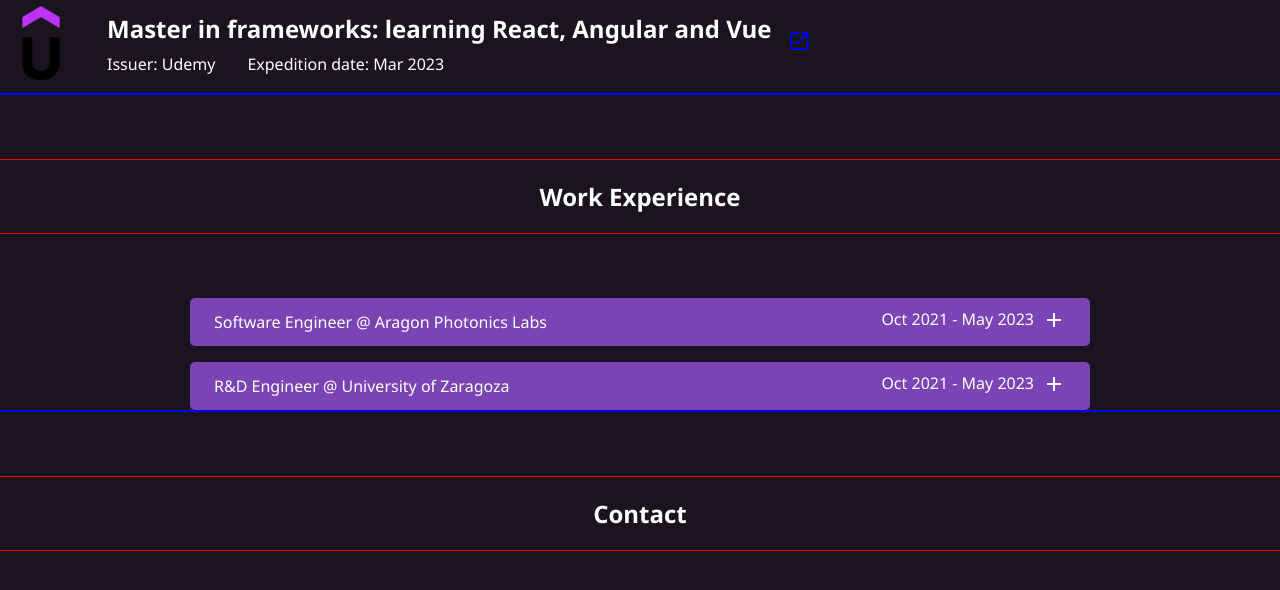
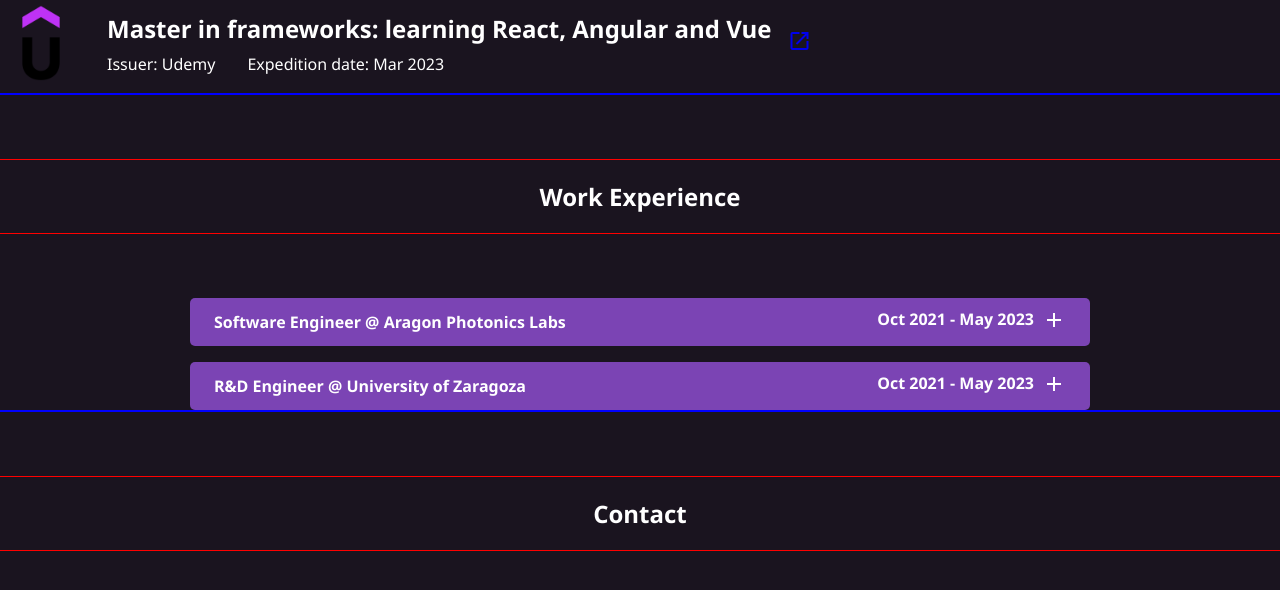
Before and after one commit to mmtnz/mmtnz.github.io, a React (Create React App) app: page / in a window 1280 px wide. Shown: the part 2106-2696 px from the top of the page. Built offline with nearby package versions, Linux system fonts and the light colour scheme.

Commit message:
update style

```diff
--- a/src/assets/css/App.css
+++ b/src/assets/css/App.css
@@ -209,7 +209,6 @@ body {
 
 .work-card {
     width: 900px;
-
 }
 
 .work-card-header{
@@ -221,6 +220,8 @@ body {
     height: 3rem;
     border-radius: 5px;
     cursor: pointer;
+    font-size: 1rem;
+    font-weight: bold;
 }
 
 .work-card-title{
--- a/src/data.js
+++ b/src/data.js
@@ -53,8 +53,11 @@ export const personalInfo = {
                 "Node.js",
                 "MongoDB",
                 "MySQL",
+                "Data structures",
+                "Algorithms",
                 "Scrum",
-                "Kanban"
+                "Kanban",
+
             ]
         },
         {
@@ -62,10 +65,11 @@ export const personalInfo = {
             company: "University of Zaragoza",
             location: "Zaragoza, Spain",
             dates: ["Oct 2021", "May 2023"],
-            summary: "Designed and developed sensor data processing pipelines, automating analysis workflows and significantly reducing manual effort.\n- Trained CNN models for event detection in sensor data, improving accuracy and enabling automation.",
+            summary: "- Designed and developed sensor data processing pipelines, automating analysis workflows and significantly reducing manual effort.\n\n- Trained CNN models for event detection in sensor data, improving accuracy and enabling automation.",
             skillsList: [
                 "Python",
-                "TensorFlow"
+                "TensorFlow",
+                "C#"
             ]
         }
 
```
Also changed, not shown: src/components/sections/WorkExperience.js (+0 -11 lines).
